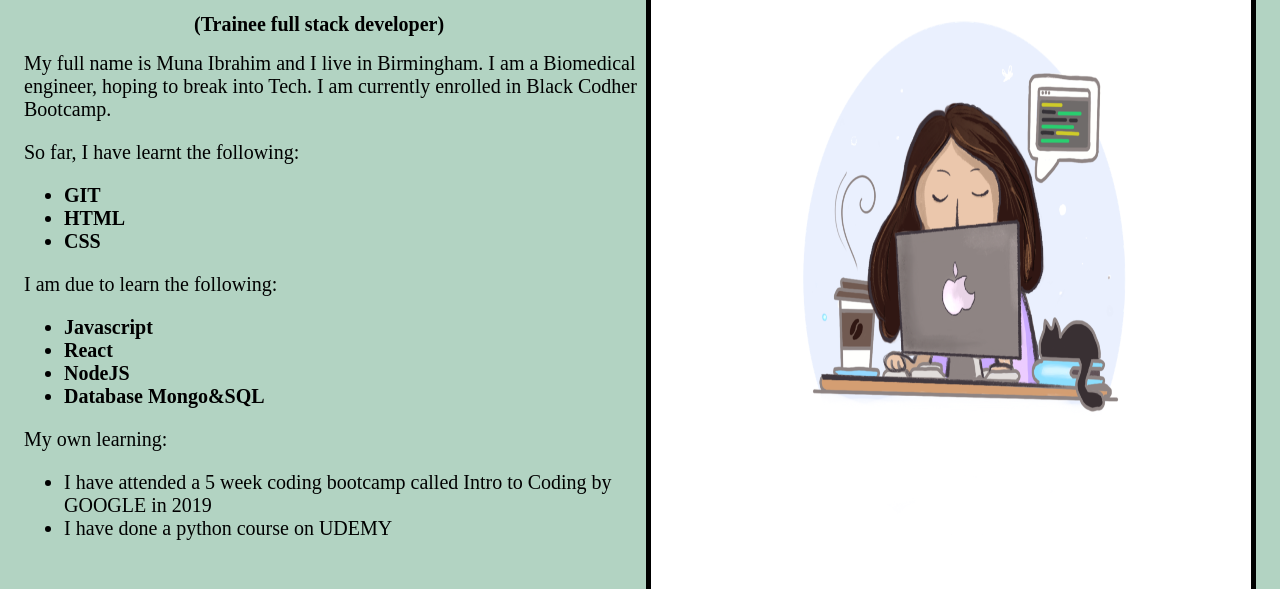
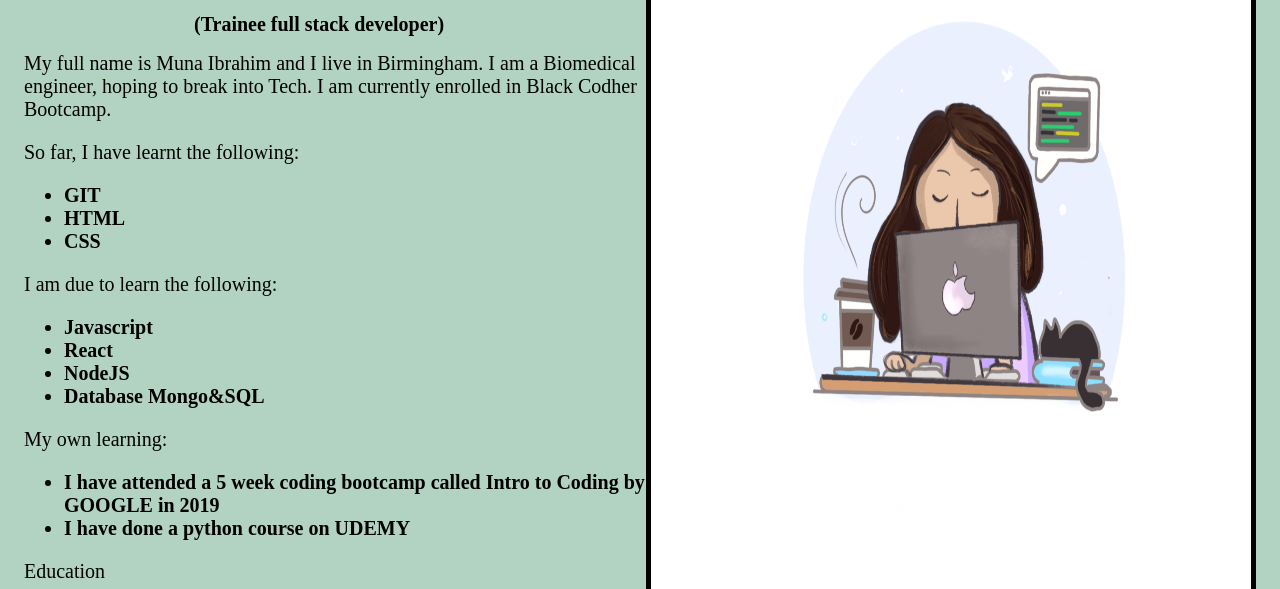
Before and after one commit to black-codher-bootcamp-2021-vaughan/unit-02-html-css-assessment-munaai, a website: page index.html in a window 1280 px wide. Shown: the part 163-752 px from the top of the page. Drawn offline with Linux system fonts and the light colour scheme; a web font is replaced by a local one.

Commit message:
changed the structure a bit

```diff
--- a/index.html
+++ b/index.html
@@ -45,13 +45,13 @@
        <li>Database Mongo&SQL</li>
 
    </ul>
+
     <p>My own learning:</p>
     <ul class="Projects">
-    <li id="my-own-learning">I have attended a 5 week coding bootcamp called Intro to Coding by GOOGLE in 2019</li>
-    <li id="my-own-learning">I have done a python course on UDEMY</li>
+       <li> I have attended a 5 week coding bootcamp called Intro to Coding by GOOGLE in 2019</li>
+       <li> I have done a python course on UDEMY</li>
 
    </ul>
-  </div>
 
     <p>Education</p>
     <ul class="Projects">
@@ -61,6 +61,7 @@
        <li>Aston Manor Academy</li>
 
     </ul>
+    </div>
 
 
   <footer>
--- a/style.css
+++ b/style.css
@@ -51,10 +51,7 @@
     list-style: none;
 }
 
-#my-own-learning {
-    font-weight: normal;
 
-}
 
  .container {
     list-style-type: none;
```
Lines whose indentation alone changed are shown as unchanged.
